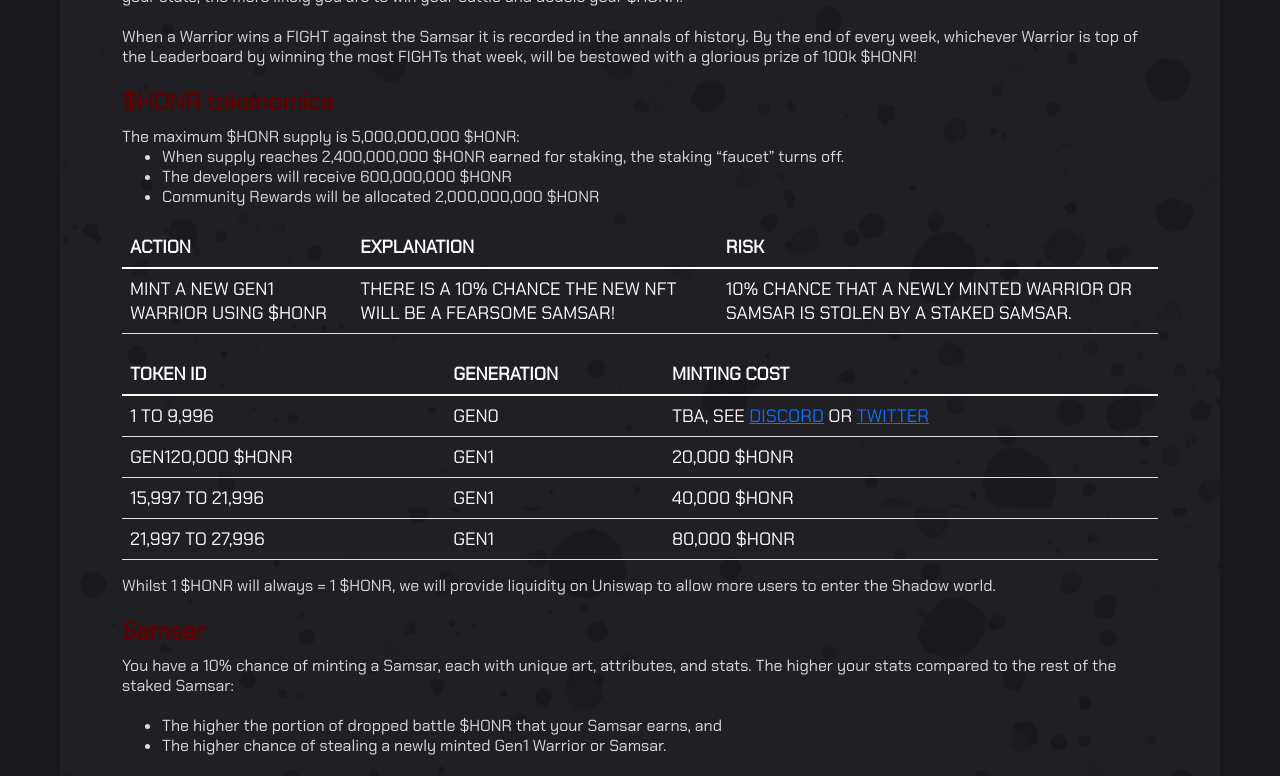
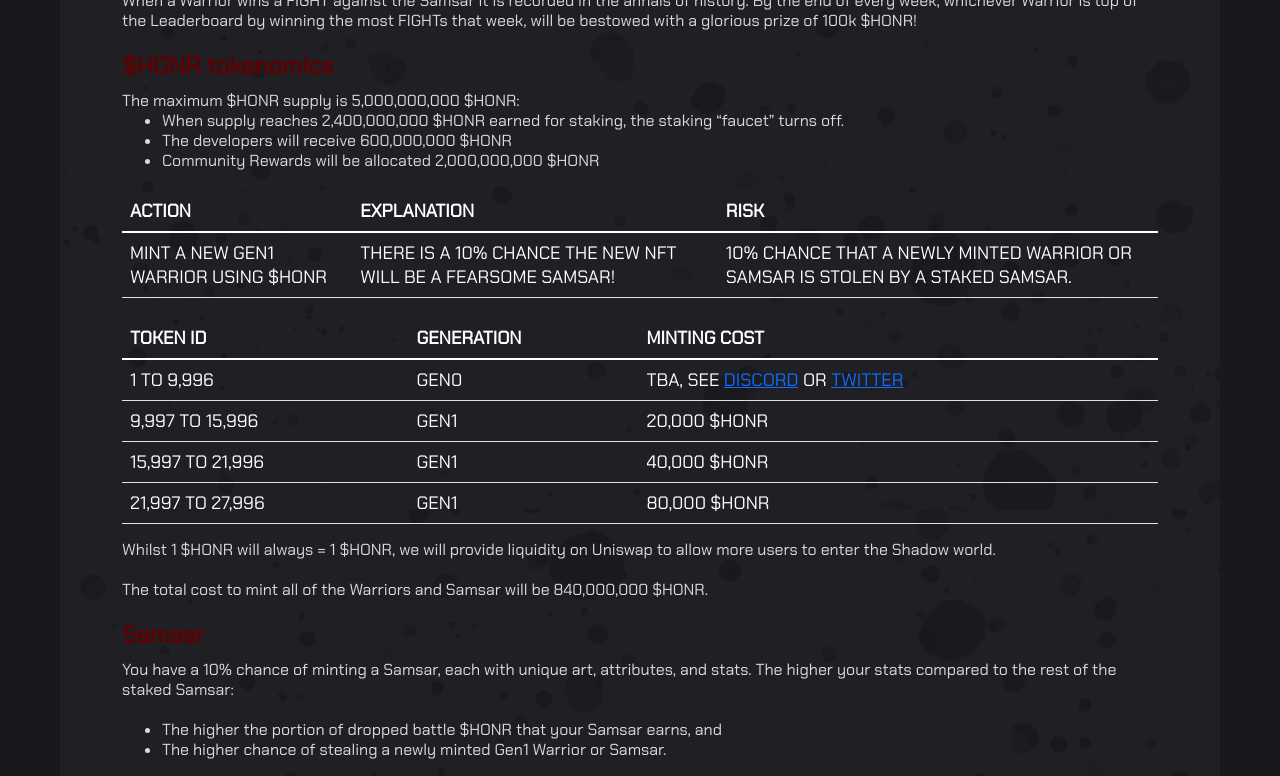
Before and after one commit to ibilalfaizz/shadow-quest, a Next.js app: page /whitepaper in a window 1280 px wide. Shown: the part 2146-2922 px from the top of the page. Built offline with nearby package versions, Linux system fonts and the light colour scheme.

Commit message:
Update whitepaper.js

```diff
--- a/Components/Others/whitepaper.js
+++ b/Components/Others/whitepaper.js
@@ -115,8 +115,6 @@ const whitepaper = () => {
                     </tbody>
                   </table>
                   <p>
-                    The total cost to mint all of the Warriors and Samsar will
-                    be 840,000,000 $HONR.
                   </p>
                   <h3>Warriors</h3>
                   <p className="text-white-opacity-2 mb-40 max-width dilema font-16">
@@ -164,7 +162,7 @@ const whitepaper = () => {
                       </tr>
 
                       <tr>
-                        <td>Enter <span className="text-decoration-underline"> Battlefield </span> (Stake)</td>
+                        <td>Enter <span className="text-decoration-underline"> Battlefield </span> {" "}(Stake)</td>
                         <td>Battlefield</td>
                         <td>
                           Accumulate up to 1,000 $HONR/ hour depending on how
@@ -177,7 +175,7 @@ const whitepaper = () => {
                       </tr>
 
                       <tr>
-                        <td><span className="text-decoration-underline"> Flee </span> for $HONR (Claim)</td>
+                        <td><span className="text-decoration-underline"> Flee</span> {" "}for $HONR (Claim)</td>
                         <td>Battlefield</td>
                         <td>You will receive 85% of your accumulated $HONR</td>
                         <td>
@@ -188,7 +186,7 @@ const whitepaper = () => {
                       </tr>
 
                       <tr>
-                        <td><span className="text-decoration-underline"> Fight </span> for $HONR (Take)</td>
+                        <td><span className="text-decoration-underline"> Fight</span> {" "}for $HONR (Take)</td>
                         <td>Battlefield</td>
                         <td>
                           You have the chance to DOUBLE or NOTHING of your
@@ -290,14 +288,7 @@ const whitepaper = () => {
                         <td>TBA, see <a href="https://discord.gg/kZquzB6Aes" target="_blank" rel="noOpener">Discord</a> or <a href="https://twitter.com/ZenCho_NFT" target="_blank" rel="noOpener">Twitter</a> </td>
                       </tr>
                       <tr>
-                        <td>
-                          {" "}
-                          <tr>
-                            <td></td>
-                            <td>Gen1</td>
-                            <td>20,000 $HONR</td>
-                          </tr>
-                        </td>
+                        <td>9,997 to 15,996</td>
                         <td>Gen1</td>
                         <td>20,000 $HONR</td>
                       </tr>
@@ -319,6 +310,10 @@ const whitepaper = () => {
                     Whilst 1 $HONR will always = 1 $HONR, we will provide
                     liquidity on Uniswap to allow more users to enter the Shadow
                     world.
+                    <br />
+                    <br />
+                    The total cost to mint all of the Warriors and Samsar will
+                    be 840,000,000 $HONR.
                   </p>
                   <h3>Samsar</h3>
 
@@ -354,7 +349,7 @@ const whitepaper = () => {
                     </thead>
                     <tbody>
                       <tr>
-                        <td>Enter <span className="text-decoration-underline"> Training Ground </span> (Stake)</td>
+                        <td>Enter <span className="text-decoration-underline"> Training Ground </span> {" "}(Stake)</td>
                         <td>Training Ground</td>
                         <td>Accumulate 3,000 $HONR / day (prorated)</td>
                         <td>No risk</td>
@@ -375,7 +370,7 @@ const whitepaper = () => {
                       </tr>
 
                       <tr>
-                        <td>Enter <span className="text-decoration-underline"> Battlefield </span> (Stake)</td>
+                        <td>Enter <span className="text-decoration-underline"> Battlefield</span> {" "}(Stake)</td>
                         <td>Battlefield</td>
                         <td>
                           Earn your share of the dropped $HONR on the
```
